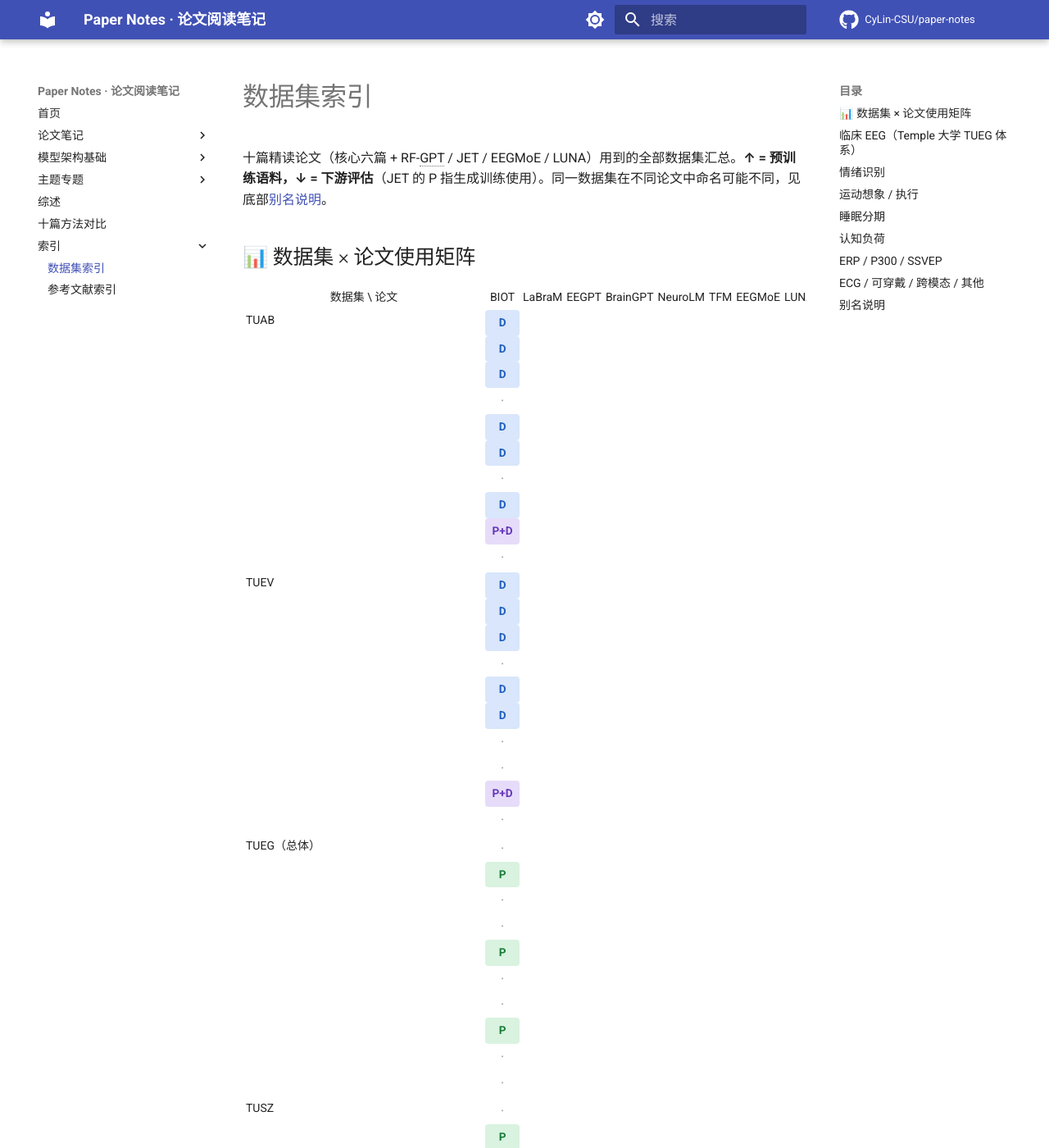
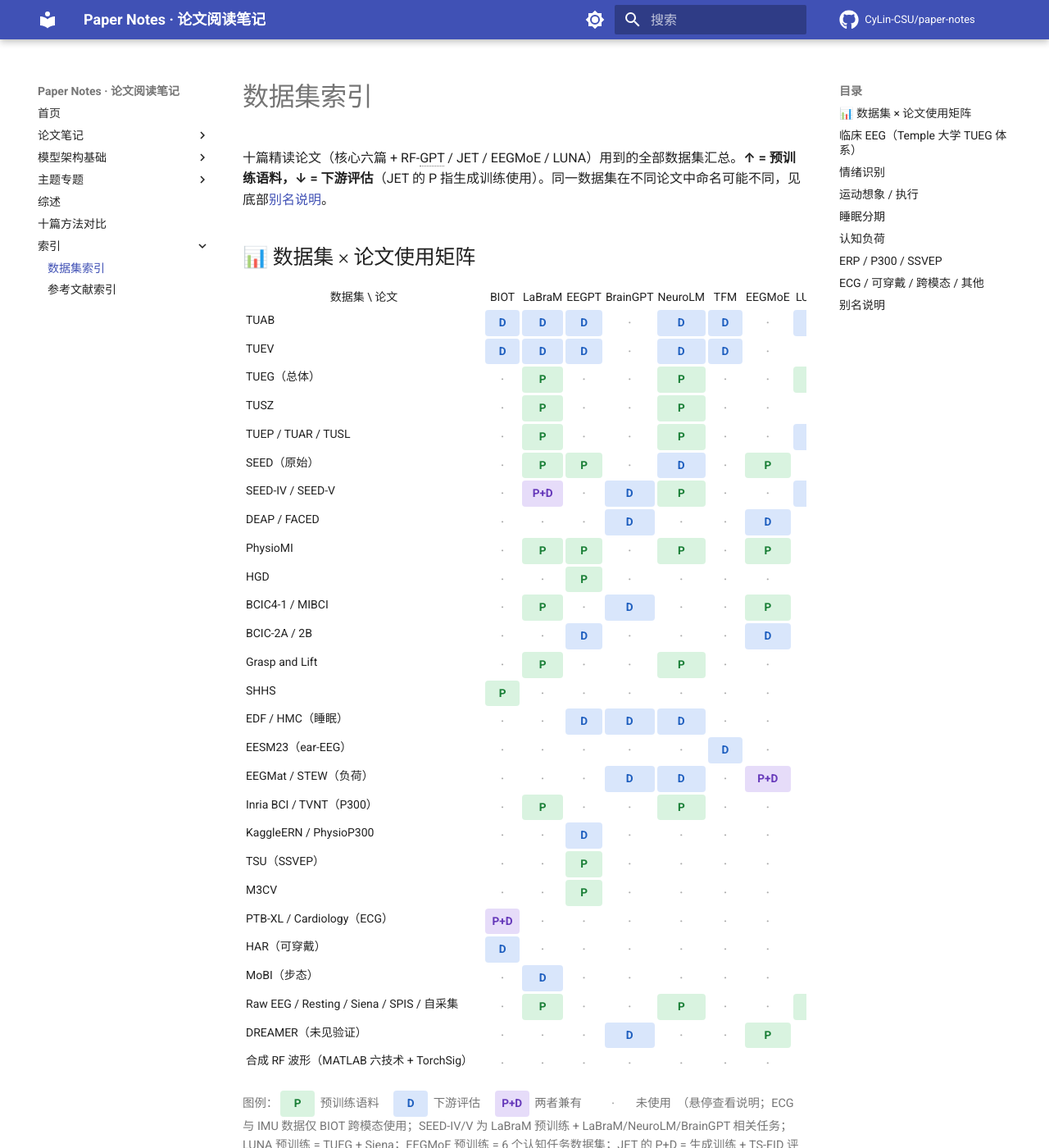
Before and after one commit to CyLin-CSU/paper-notes, an MkDocs documentation site: the page built from docs/datasets.md, in a window 1280 px wide and 1400 px high. Shown: the whole window at 82% size. Built offline with MkDocs 1.6.1 and Material for MkDocs 9.7.7, drawn with Linux system fonts in a browser that asks for light colours; a script that is not in the unit is left out; comment, search, counter and statistics services are not loaded; some of the changed text lies outside the part shown.

Commit message:
修复数据集矩阵排版：.mx-cell 的 inline-block 误用于 td 导致脱离表格布局（整列竖排/行名错位），为矩阵 td 恢复 table-cell

```diff
--- a/docs/stylesheets/extra.css
+++ b/docs/stylesheets/extra.css
@@ -173,6 +173,12 @@
   font-weight: 700;
   cursor: default;
 }
+/* 矩阵数据格必须保持 table-cell：.mx-cell 的 inline-block 只用于图例 span，
+   td 若也变 inline-block 会脱离表格布局，导致整列竖排、行名错位 */
+.mx-matrix td.mx-cell {
+  display: table-cell;
+  vertical-align: middle;
+}
 .mx-p { background: #40c46333; color: #1a7f37; }
 .mx-d { background: #4083ec33; color: #1f5fbf; }
 .mx-b { background: #8250df33; color: #6639ba; }
```
